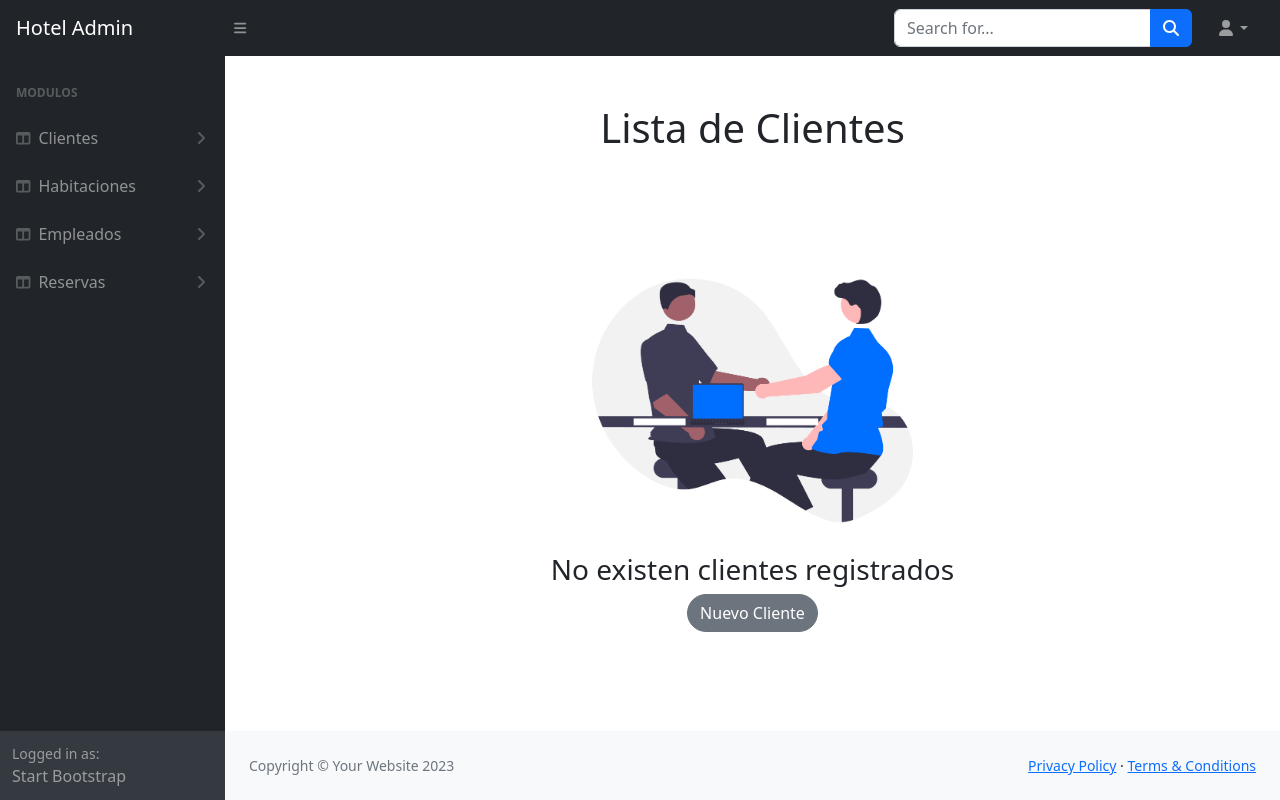
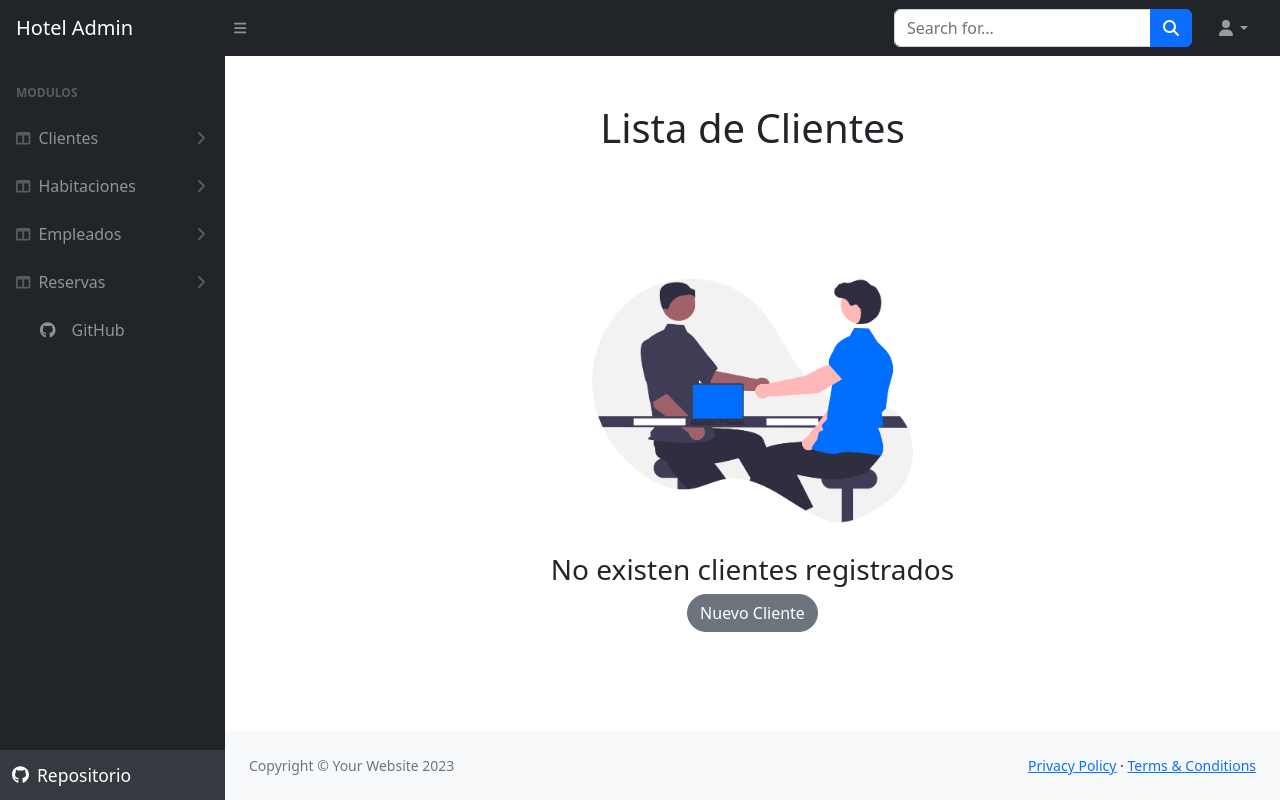
Before and after one commit to Allam9573/sistema_hoteles, a Django app: page /clientes/ in a window 1280 px wide. Run offline with Django 5.2, Linux system fonts and the light colour scheme; data that the repository does not hold is empty; some libraries are stand-ins or nearby versions.

Commit message:
link repositorio github

```diff
--- a/templates/base.html
+++ b/templates/base.html
@@ -104,10 +104,18 @@
                   <a class="nav-link" href="{% url 'reservas' %}">Ver Reservas</a>
                 </nav>
               </div>
+              <nav class="sb-sidenav-menu-nested nav">
+                <a class="nav-link" href="{% url 'registrar_reserva' %}">
+                  <i class="fa-brands fa-github me-3"></i>
+                  GitHub
+                </a>
+              </nav>
             </div>
           </div>
           <div class="sb-sidenav-footer">
-            <div class="small">Logged in as:</div>Start Bootstrap
+            <a href="https://github.com/Allam9573/sistema_hoteles" target="_blank" class="text-white fs-5 text-decoration-none">
+              <div class="small"><i class="fa-brands fa-github me-2"></i>Repositorio</div>
+            </a>
           </div>
         </nav>
       </div>
```
